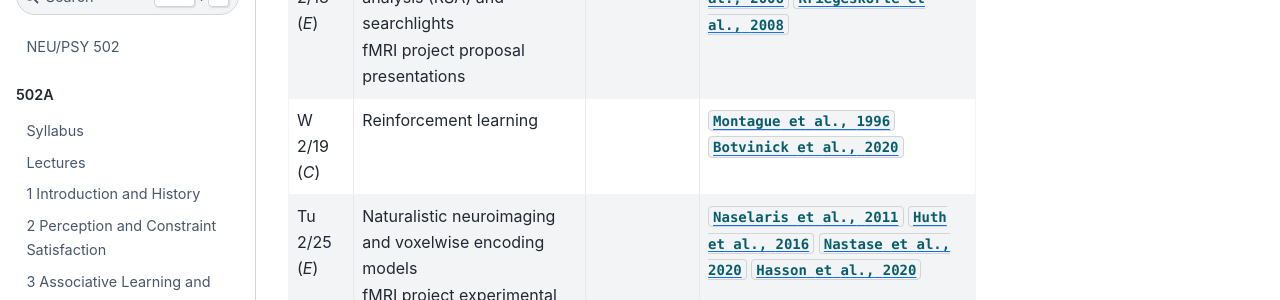
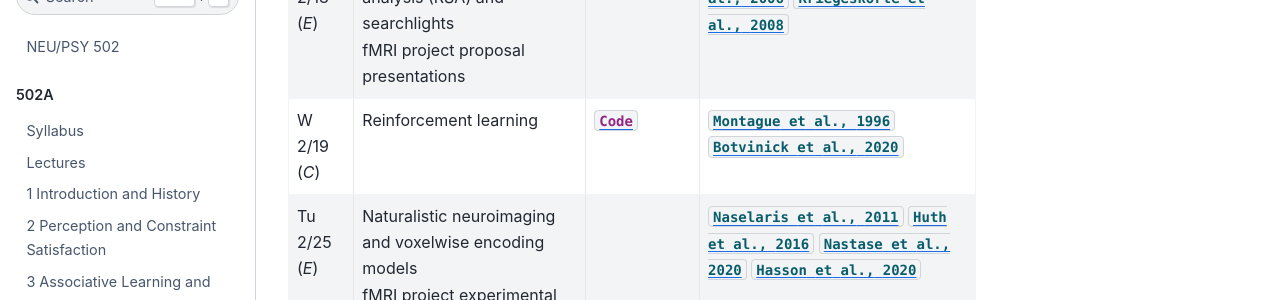
Before and after one commit to PrincetonUniversity/NEU-PSY-502, a Jupyter Book: the page built from website/content/502B/intro.md, in a window 1280 px wide and 900 px high, scrolled down 1420 px. Shown: the part 147-447 px from the top of the window. Built offline with Jupyter Book 1.0.4 settings and Sphinx 7.4.7 and the Sphinx Book theme 1.1.4, drawn with Linux system fonts in a browser that asks for light colours; pages that are not in the unit, such as notebooks, are missing from menus.

Commit message:
update links to RL

```diff
--- a/website/content/502B/intro.md
+++ b/website/content/502B/intro.md
@@ -26,7 +26,7 @@ This lab course closely accompanies NEU 502A and surveys the methodological land
 | Tu 2/11 (*E*) | Multivariate pattern analysis (MVPA)<br>fMRI project group formation and brainstorming |                                                                                                                                                                                       | [`Haxby et al., 2001`](https://doi.org/10.1126/science.1063736) [`Norman et al., 2006`](https://doi.org/10.1016/j.tics.2006.07.005) |
 | W 2/12 (*C*) | Decision making | [`Code`](Computation/Decision%20Making/intro.md)                                                                                                                                      | [`Bogacz et al., 2006`](https://doi.org/10.1037/0033-295X.113.4.700) |
 | Tu 2/18 (*E*) | Representational similarity analysis (RSA) and searchlights<br>fMRI project proposal presentations |                                                                                                                                                                                       | [`Edelman, 1998`](https://doi.org/10.1017/S0140525X98001253) [`Kriegeskorte et al., 2006`](https://doi.org/10.1073/pnas.0600244103) [`Kriegeskorte et al., 2008`](https://doi.org/10.3389/neuro.06.004.2008) |
-| W 2/19 (*C*) | Reinforcement learning |                                                                                                                                                                                       | [`Montague et al., 1996`](https://doi.org/10.1523/JNEUROSCI.16-05-01936.1996) [`Botvinick et al., 2020`](https://doi.org/10.1016/j.neuron.2020.06.014) |
+| W 2/19 (*C*) | Reinforcement learning | [`Code`](Computation/Reinforcement%20Learning/intro.md)                                                                                                                               | [`Montague et al., 1996`](https://doi.org/10.1523/JNEUROSCI.16-05-01936.1996) [`Botvinick et al., 2020`](https://doi.org/10.1016/j.neuron.2020.06.014) |
 | Tu 2/25 (*E*) | Naturalistic neuroimaging and voxelwise encoding models<br>fMRI project experimental design |                                                                                                                                                                                       | [`Naselaris et al., 2011`](https://doi.org/10.1016/j.neuroimage.2010.07.073) [`Huth et al., 2016`](https://doi.org/10.1038/nature17637) [`Nastase et al., 2020`](https://doi.org/10.1016/j.neuroimage.2020.117254) [`Hasson et al., 2020`](https://doi.org/10.1016/j.neuron.2019.12.002) |
 | W 3/4 (*C*) | Statistical learning and backpropagation |                                                                                                                                                                                       | [`Rumelhart et al., 1986`](https://doi.org/10.1038/323533a0) [`McClelland & Rogers, 2003`](https://doi.org/10.1038/nrn1076) |
 | Tu 3/4 (*E*) | fMRI project data collection |                                                                                                                                                                                       | |
```
Also changed, not shown: website/content/502B/Computation/Reinforcement Learning/intro.md (+1 -1 lines).
